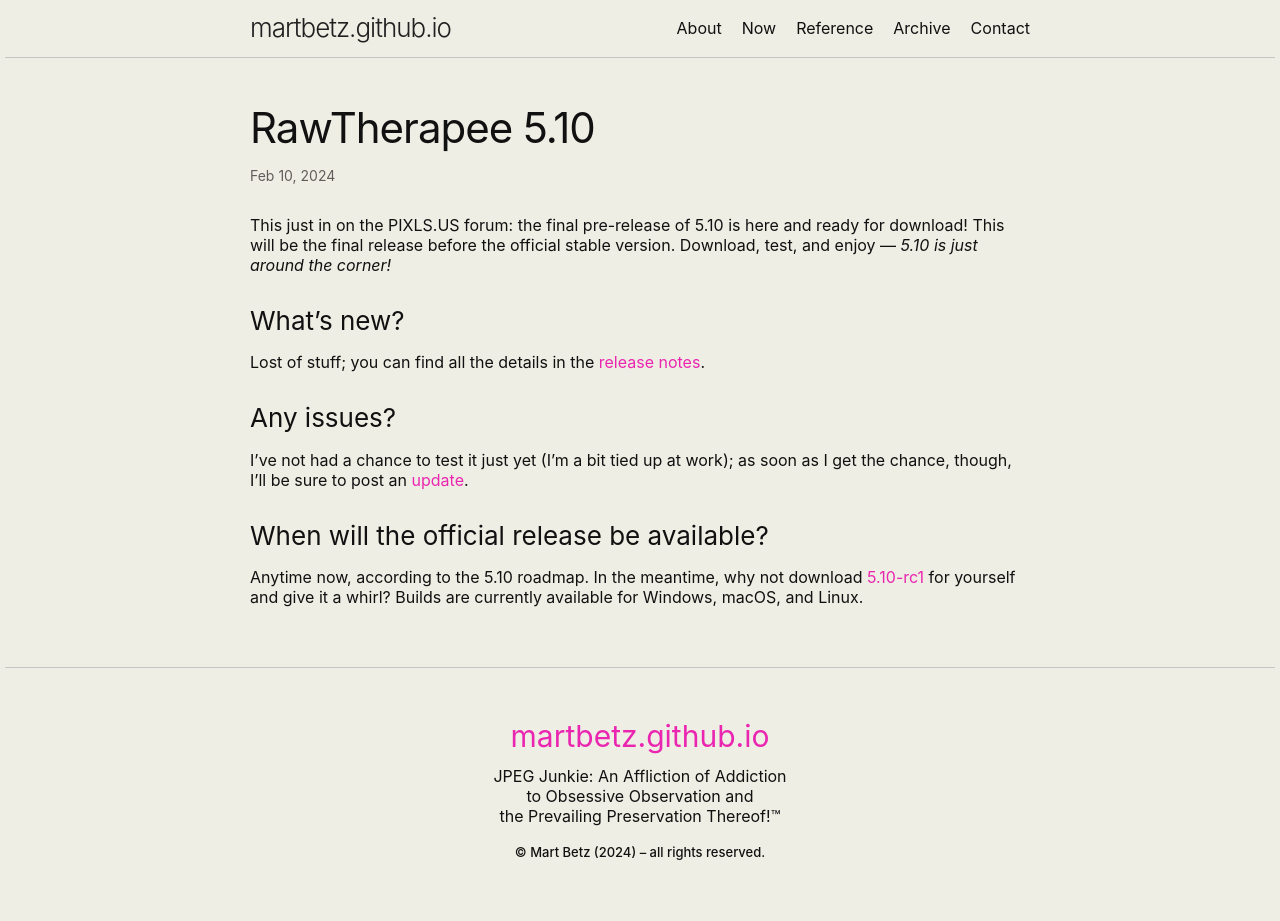
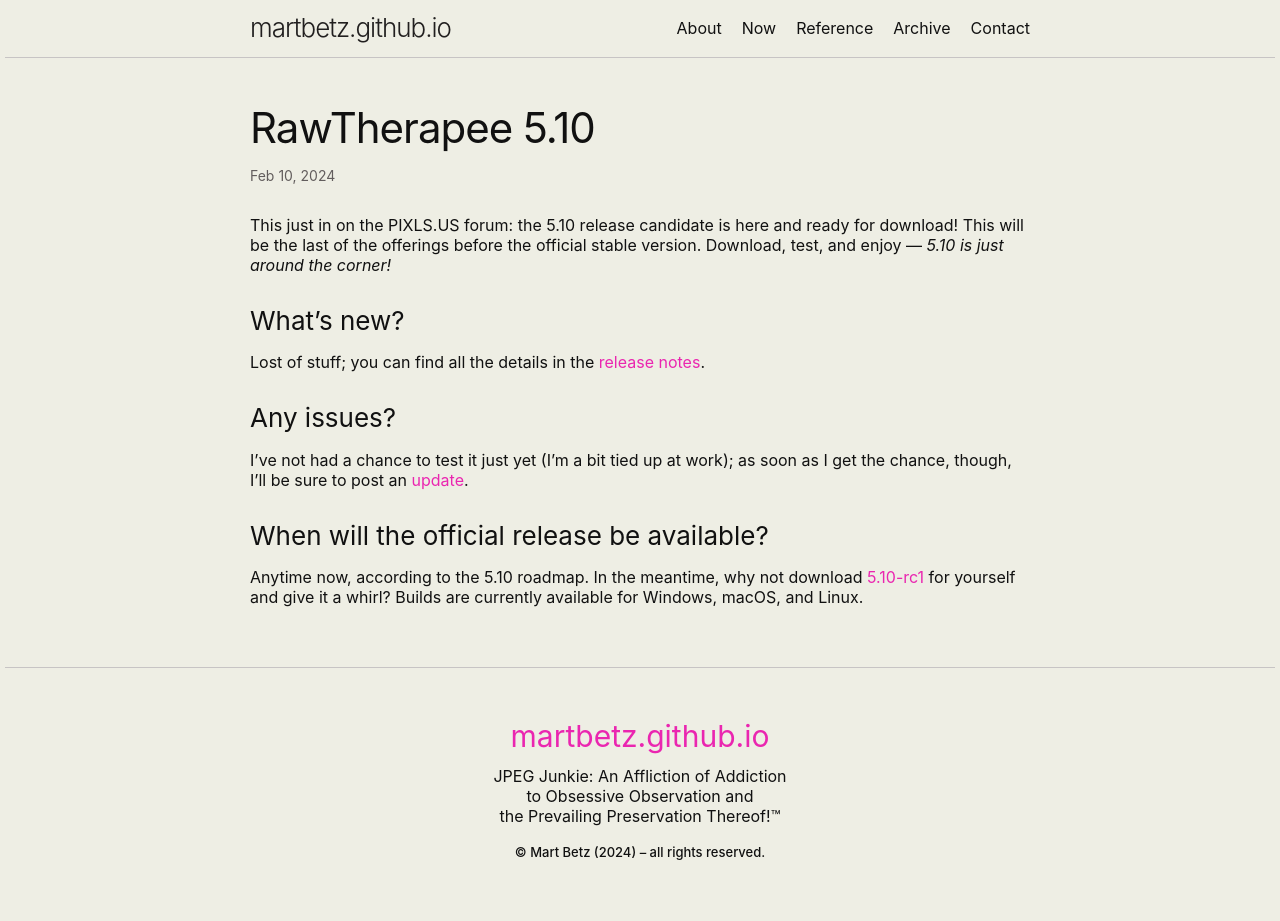
Before and after one commit to martbetz/martbetz.github.io, a Jekyll site: the page built from _posts/2024-02-10-rt5-10.md, in a window 1280 px wide. Built offline with Jekyll 4.4.1, drawn with Linux system fonts in a browser that asks for light colours.

Commit message:
Update 2024-02-10-rt5-10.md

```diff
--- a/_posts/2024-02-10-rt5-10.md
+++ b/_posts/2024-02-10-rt5-10.md
@@ -5,7 +5,7 @@
 tags: rawtherapee
 ---
 
-This just in on the PIXLS.US forum: the final pre-release of 5.10 is here and ready for download! This will be the final release before the official stable version. Download, test, and enjoy&nbsp;— <i>5.10 is just around the corner!</i>
+This just in on the PIXLS.US forum: the 5.10 release candidate is here and ready for download! This will be the last of the offerings before the official stable version. Download, test, and enjoy&nbsp;— <i>5.10 is just around the corner!</i>
 
 <!--<p>
 <center>
```
